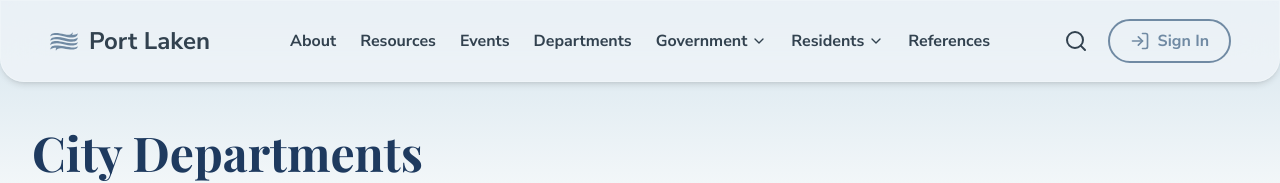
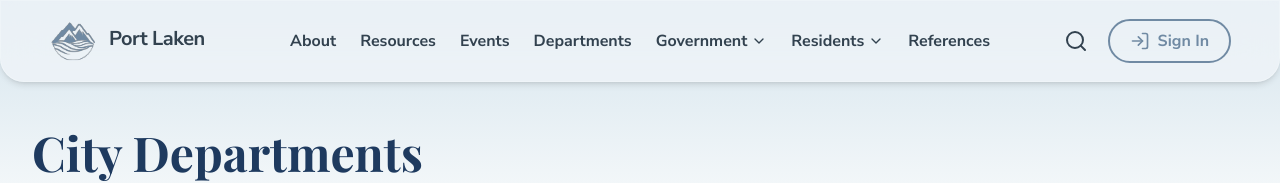
Before and after one commit to CleeYOpro/portLakenWeb, a Next.js app: page /departments in a window 1280 px wide. Shown: the top 183 px of the page. Built offline with nearby package versions, Linux system fonts and the light colour scheme; a web font is replaced by a local one.

Commit message:
feat: implement a new Navbar component with navigation and search, and add the Departments page and project logo.

```diff
--- a/app/components/Navbar.tsx
+++ b/app/components/Navbar.tsx
@@ -49,11 +49,24 @@ export default function Navbar() {
           <div className="flex items-center justify-center h-20 relative">
             {/* Left: Logo */}
             <div className="absolute left-6">
-              <Link href="/" className="flex items-center gap-2.5 group">
-                <GiWaves className="text-primary text-3xl transition-transform group-hover:scale-110 group-hover:rotate-12" />
-                <span className="font-nunito font-bold text-2xl text-deep-navy">Port Laken</span>
+              <Link
+                href="/"
+                className="flex items-center gap-3 group font-nunito -translate-y-[1px] font-bold"
+              >
+                <img
+                  src="/Port Laken (6 x 2 in) (6 x 1.6 in) (6 x 6 in).svg"
+                  alt="Port Laken"
+                  className="h-12 w-auto object-contain transition-transform group-hover:scale-[1.04] -translate-y-[1px]"
+                />
+                <span className="text-xl font-bold text-deep-navy tracking-tight group-hover:text-primary transition-colors -translate-y-[1px]">
+                  Port Laken
+                </span>
               </Link>
             </div>
+
+
+
+
 
             {/* Center: Desktop Navigation */}
             <div className="hidden lg:flex items-center gap-6">
--- a/app/departments/page.tsx
+++ b/app/departments/page.tsx
@@ -2,6 +2,7 @@
 
 import { useState } from "react";
 import { motion } from "framer-motion";
+import Image from "next/image";
 
 /* =====================
    DATA
@@ -271,10 +272,11 @@ export default function DepartmentsPage() {
                   whileHover={{ scale: 1.05 }}
                   transition={{ duration: 0.4 }}
                 >
-                  <img
+                  <Image
                     src={item.image}
                     alt={item.text}
-                    className="w-full h-full object-cover"
+                    fill
+                    className="object-cover"
                   />
                   <div className="absolute inset-0 bg-gradient-to-t from-black/60 to-transparent" />
                   <motion.span
```
Also changed, not shown: public/Port Laken (6 x 2 in) (6 x 1.6 in) (6 x 6 in).svg (added), 1 other file (tests, documents, lock files or other folders).
